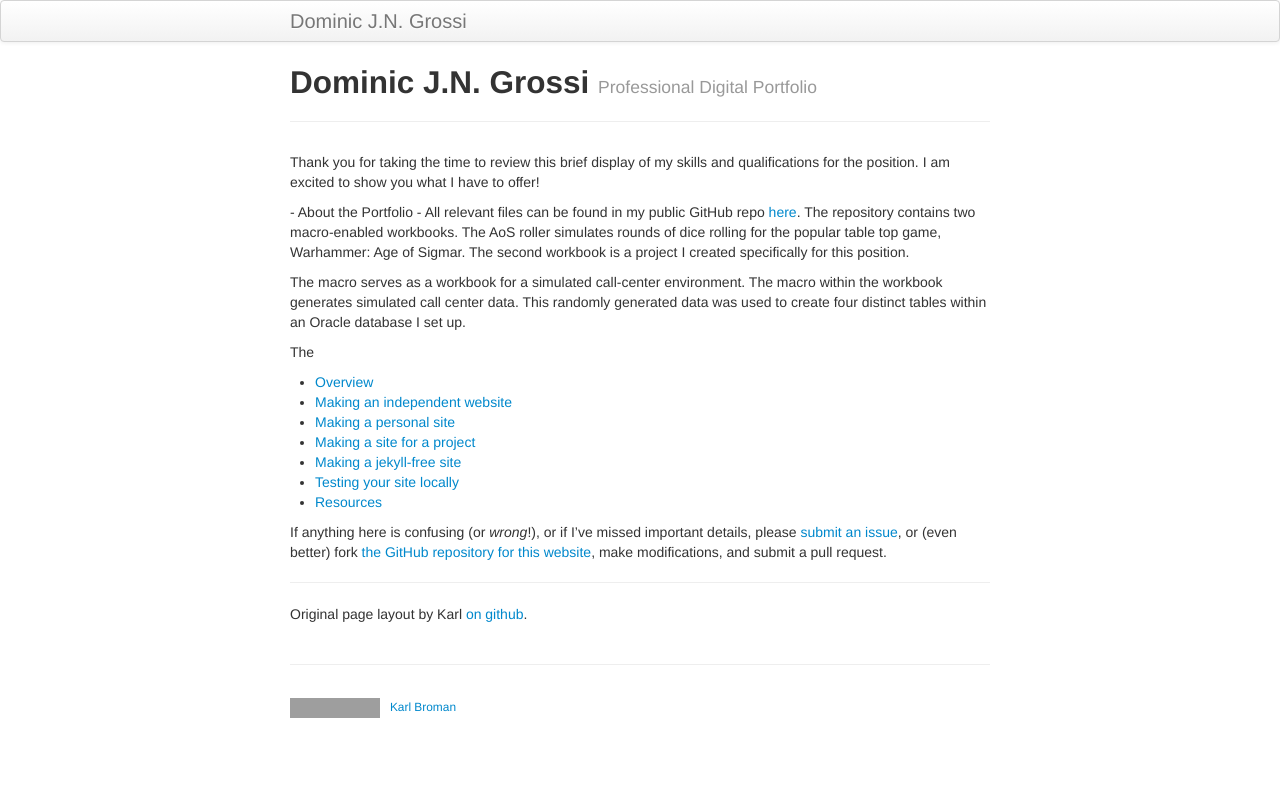
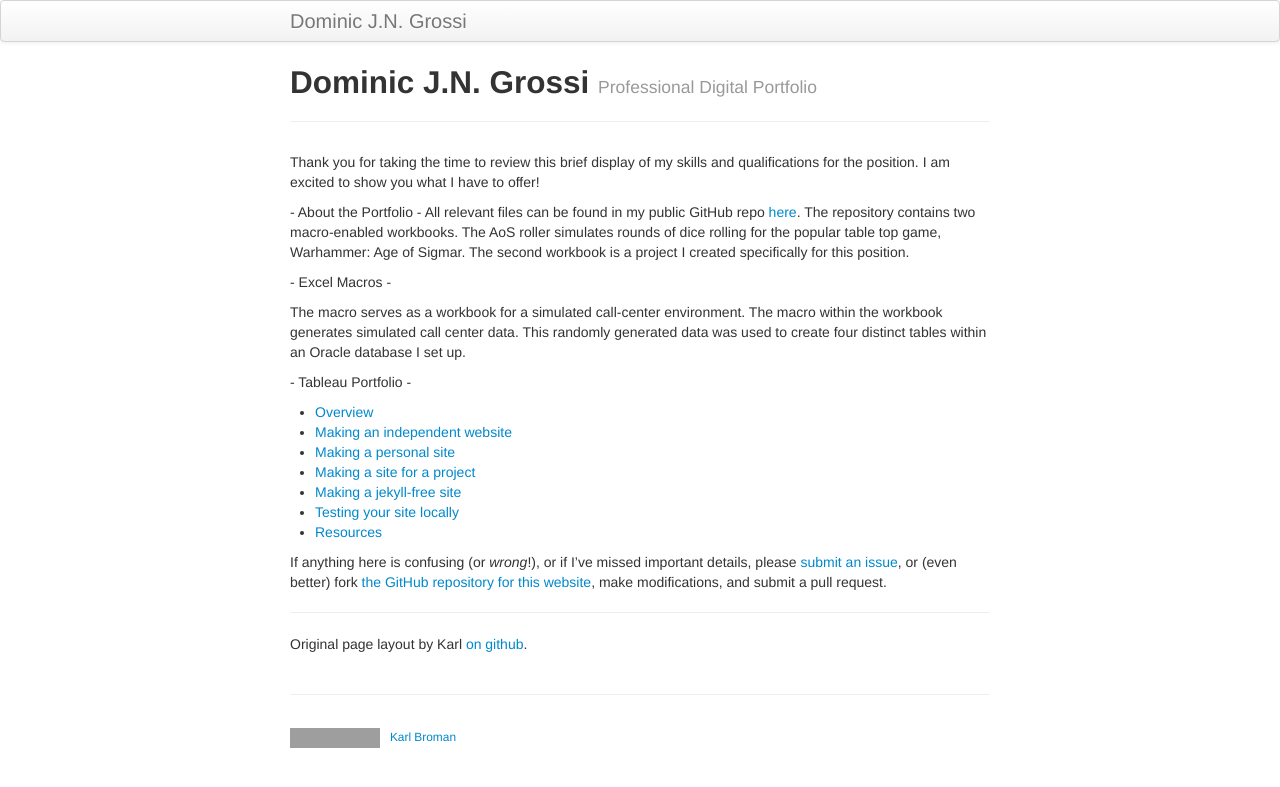
Before and after one commit to Dominicgrossi/Dominicgrossi.github.io, a Jekyll site: the page built from index.md, in a window 1280 px wide. Shown: the top 787 px of the page. Built offline with Jekyll 4.4.1, drawn with Linux system fonts in a browser that asks for light colours; grey boxes are pictures that could not be loaded.

Commit message:
Update index.md

```diff
--- a/index.md
+++ b/index.md
@@ -11,12 +11,16 @@ Thank you for taking the time to review this brief display of my skills and qual
 -
 All relevant files can be found in my public GitHub repo [here](https://github.com/Dominicgrossi). The repository contains two macro-enabled workbooks. The AoS roller simulates rounds of dice rolling for the popular table top game, Warhammer: Age of Sigmar. The second workbook is a project I created specifically for this position.
 
-<title>About the Portfolio</title>
+-
+Excel Macros
+-
+
 The macro serves as a workbook for a simulated call-center environment. The macro within the workbook generates simulated call center data. This randomly generated data was used to create four distinct tables within an Oracle database I set up.
 
-The
+-
+Tableau Portfolio
+-
 
-<title>Tableau Portfolio</title>
 - [Overview](pages/overview.html)
 - [Making an independent website](pages/independent_site.html)
 - [Making a personal site](pages/user_site.html)
```
